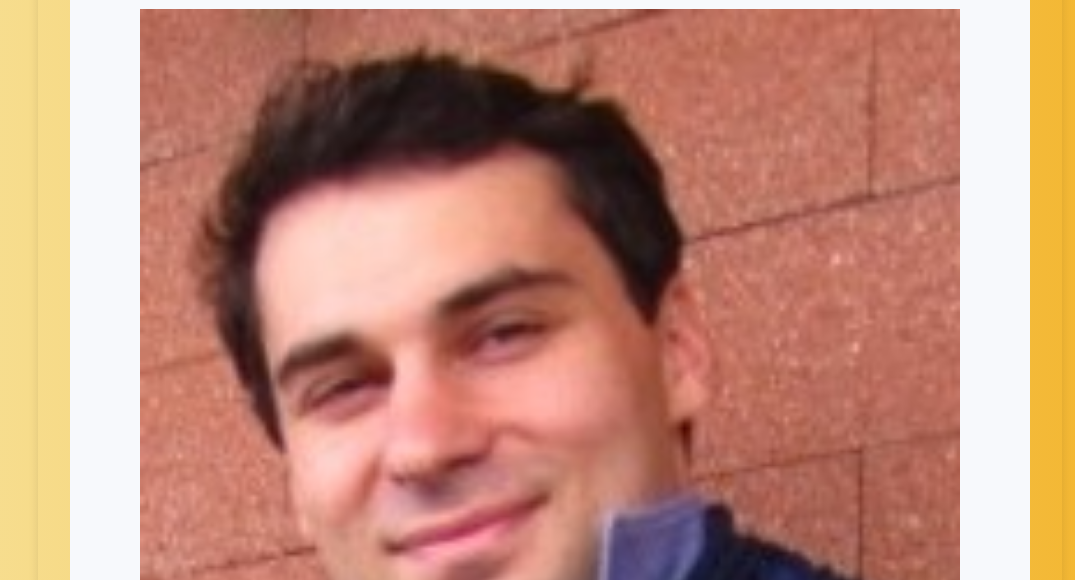
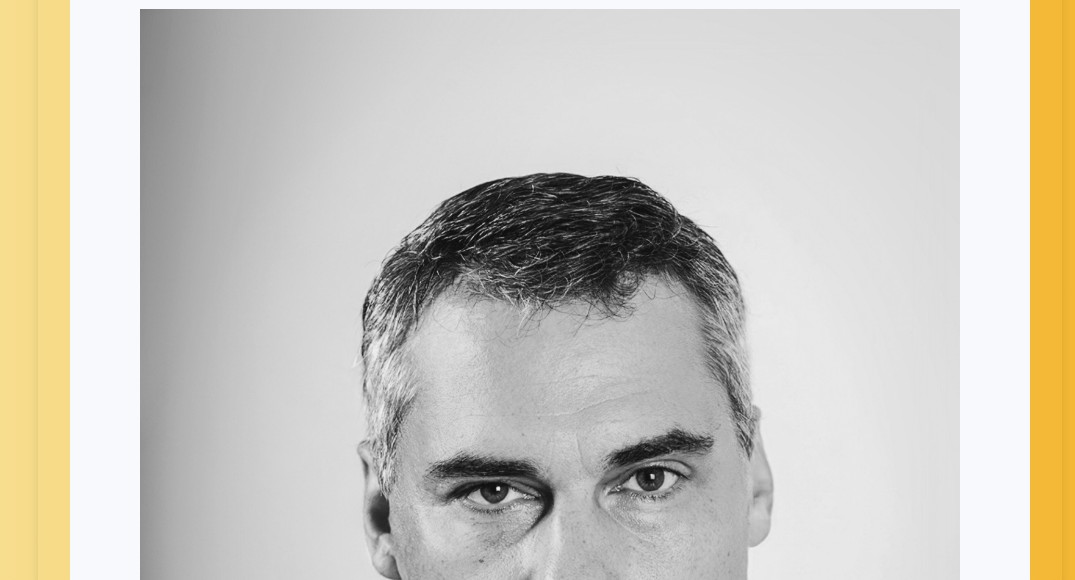
Before and after one commit to AleDeP10/AleDeP10.github.io, a website with bundled scripts: page index.html in a window 1280 px wide. Shown: the part 220-800 px from the top of the page, without its empty margins (90-1165 px from the left). Built offline with nearby package versions, Linux system fonts and the light colour scheme.

Commit message:
Dynamic picture update with refresh

```diff
--- a/index.html
+++ b/index.html
@@ -65,9 +65,8 @@
           </div>
           <div class="profile-column">
             <img
-              src="assets/images/ADP foto.png"
               alt="Profile picture"
-              class="full-image"
+              class="full-image personal-picture"
             />
             <p>
               <span data-label="profile.details.line1"></span><br />
@@ -110,9 +109,9 @@
           <div class="profile-row">
             <div class="profile-photo">
               <img
-                src="assets/images/ADP foto.png"
+
                 alt="Profile picture"
-                class="full-image"
+                class="full-image personal-picture"
               />
             </div>
             <div class="profile-info">
--- a/src/index.js
+++ b/src/index.js
@@ -50,6 +50,30 @@ function activateLang(selectedBtn) {
   // Extract language code and store in localStorage
   const langCode = selectedBtn.textContent.trim().toLowerCase();
   localStorage.setItem("lang", langCode);
+}
+
+// Returns a random personal picture filename like "ADPn.jpg"
+function personalPicture() {
+  const totalPictures = 7;
+  const index = Math.floor(Math.random() * totalPictures) + 1;
+  return `/assets/images/ADP${index}.jpg?v=${Date.now()}`;
+}
+
+// Loads a random personal picture into currently visible image
+function updateVisiblePersonalPicture() {
+  const pictureElements = document.querySelectorAll(".personal-picture");
+
+  pictureElements.forEach((imgEl) => {
+    const style = window.getComputedStyle(imgEl);
+    if (style.display !== "none") {
+      const img = new Image();
+      img.onload = () => {
+        imgEl.src = img.src;
+        imgEl.classList.add("loaded");
+      };
+      img.src = personalPicture();
+    }
+  });
 }
 
 // Initializes the portfolio section with projects and accordion behavior
@@ -158,7 +182,8 @@ const initPortfolio = async () => {
       "project8",
       "assets/images/portfolio.png",
       {
-        readme: "https://github.com/AleDeP10/AleDeP10.github.io/blob/main/README.md",
+        readme:
+          "https://github.com/AleDeP10/AleDeP10.github.io/blob/main/README.md",
         repo: "https://github.com/AleDeP10/AleDeP10.github.io",
       },
       ["HTML", "Bootstrap", "SCSS", "vanilla-js"],
@@ -170,6 +195,10 @@ const initPortfolio = async () => {
   projects.forEach((project) =>
     document.getElementById("portfolio-section").appendChild(project)
   );
+
+  // Loads into mobile and desktop profiles a random personal picture named like "ADPn.jpg"
+  updateVisiblePersonalPicture();
+  //updatePersonalPictures();
 
   // Select all accordion components
   const accordions = document.querySelectorAll(".accordion");
--- a/styles/partials/_layout.scss
+++ b/styles/partials/_layout.scss
@@ -120,6 +120,17 @@ ul li {
   .information-desktop {
     display: block !important;
   }
+}
+
+.personal-picture {
+  visibility: hidden;
+  opacity: 0;
+  transition: opacity 0.3s ease-in-out;
+}
+
+.personal-picture.loaded {
+  visibility: visible;
+  opacity: 1;
 }
 
 .profile-row {
```
Also changed, not shown: assets/images/ADP1.jpg (added), style.css, 6 other files. Lines whose indentation alone changed are shown as unchanged.
